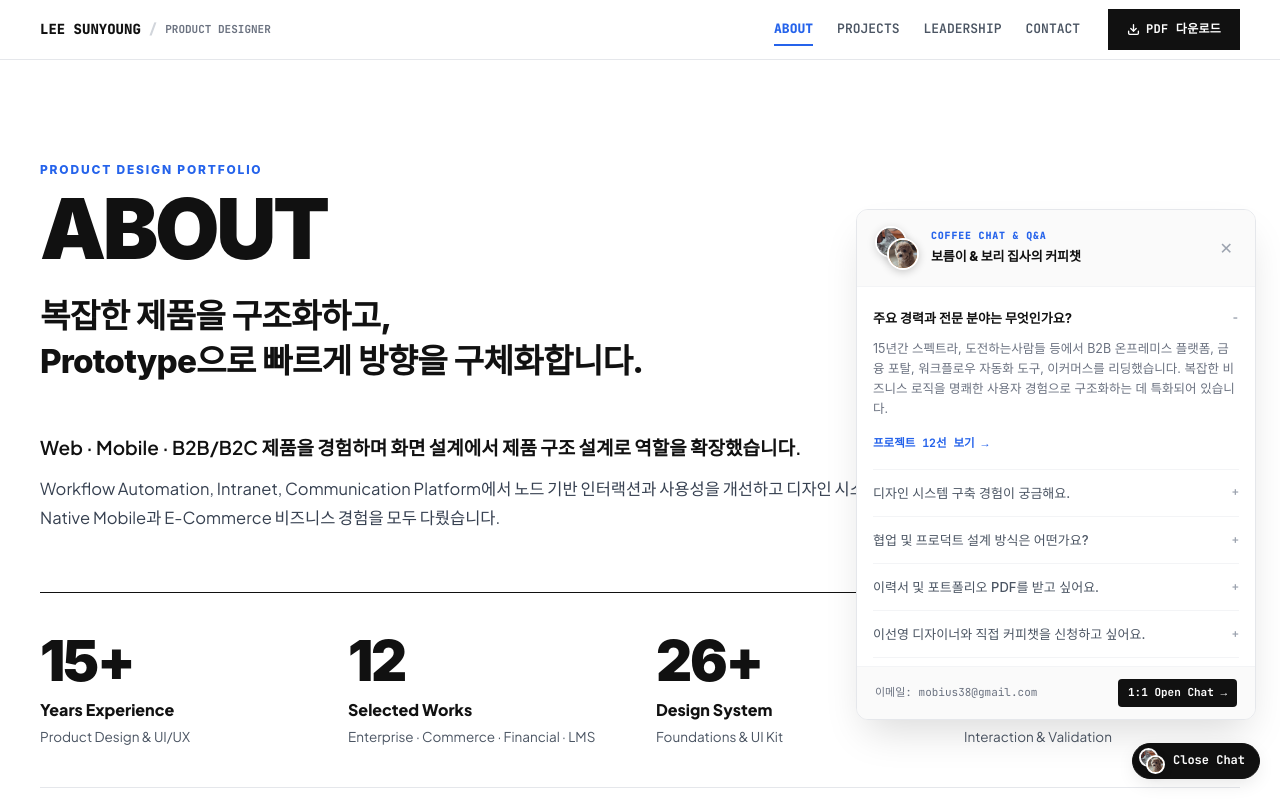
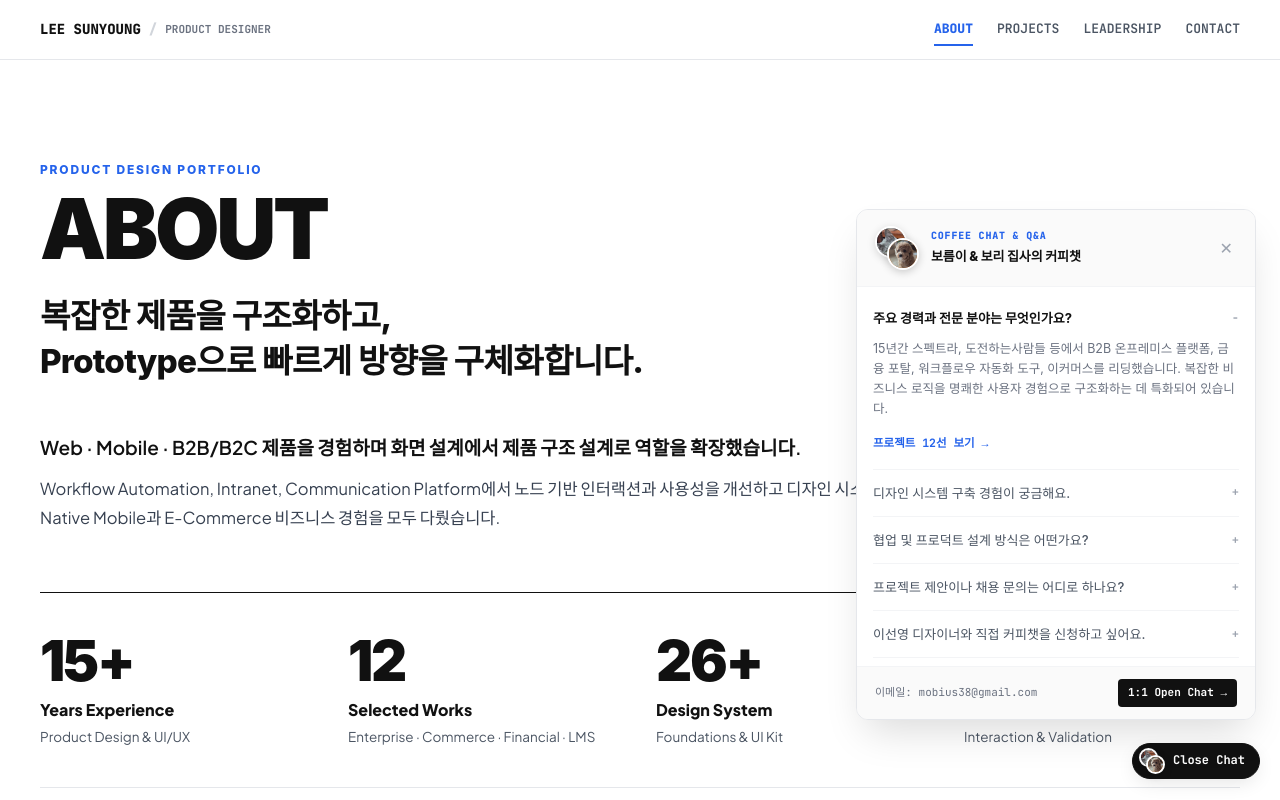
Before and after one commit to mobius38/sylee-portfolio, a React (Vite) app: page / in a window 1280 px wide. Both pictures are taken after a click on the button "Coffee Chat · Q&A". Shown: the top 800 px of the page. Built offline with nearby package versions, Linux system fonts and the light colour scheme; the HTML template or start-up script is replaced by a standard one.

Commit message:
chore: remove PDF download button from GNB header, footer, and Q&A modal

```diff
--- a/src/components/common/RecruiterChatbot.tsx
+++ b/src/components/common/RecruiterChatbot.tsx
@@ -1,5 +1,4 @@
 import { useState } from "react";
-import { DownloadButton } from "../primitives/DownloadButton";
 import { PetDuoAvatar } from "./PetDuoAvatar";
 
 interface FAQItem {
@@ -8,7 +7,6 @@ interface FAQItem {
   a: string;
   actionText?: string;
   actionHref?: string;
-  isDownload?: boolean;
 }
 
 const FAQ_LIST: FAQItem[] = [
@@ -34,16 +32,17 @@ const FAQ_LIST: FAQItem[] = [
     actionHref: "#leadership",
   },
   {
-    id: "resume",
-    q: "이력서 및 포트폴리오 PDF를 받고 싶어요.",
-    a: "채용 검토용 최신 이력서 및 포트폴리오 PDF를 즉시 다운로드하실 수 있습니다.",
-    isDownload: true,
+    id: "contact",
+    q: "프로젝트 제안이나 채용 문의는 어디로 하나요?",
+    a: "이메일(mobius38@gmail.com) 또는 1:1 커피챗으로 연락 주시면 빠르게 확인 후 정중히 회신드리겠습니다.",
+    actionText: "이메일 문의하기",
+    actionHref: "mailto:mobius38@gmail.com",
   },
   {
     id: "coffee-chat",
     q: "이선영 디자이너와 직접 커피챗을 신청하고 싶어요.",
     a: "보름이(러시안블루) & 보리(말티푸) 집사와의 편안한 커피챗! 가벼운 티타임부터 프로덕트 포지션 이야기까지 카카오톡 1:1 오픈채팅으로 언제든 편하게 말 걸어주세요.",
-    actionText: "카카오톡 1:1 커피챗 열기",
+    actionText: "1:1 커피챗 열기",
     actionHref: "https://open.kakao.com/o/sLeeSunyoung",
   },
 ];
@@ -165,19 +164,13 @@ export function RecruiterChatbot({ isOpen, onClose }: { isOpen: boolean; onClose
                     {item.a}
                   </p>
 
-                  {item.isDownload && (
-                    <div>
-                      <DownloadButton isMobile={false} />
-                    </div>
-                  )}
-
                   {item.actionText && item.actionHref && (
                     <a
                       href={item.actionHref}
                       target={item.actionHref.startsWith("http") ? "_blank" : "_self"}
                       rel={item.actionHref.startsWith("http") ? "noopener noreferrer" : undefined}
                       onClick={() => {
-                        if (!item.actionHref?.startsWith("http")) {
+                        if (!item.actionHref?.startsWith("http") && !item.actionHref?.startsWith("mailto:")) {
                           onClose();
                         }
                       }}
--- a/src/components/layout/GnbHeader.tsx
+++ b/src/components/layout/GnbHeader.tsx
@@ -1,5 +1,4 @@
 import { useState, useEffect } from "react";
-import { DownloadButton } from "../primitives/DownloadButton";
 
 export function GnbHeader({ w }: { w: number }) {
   const isMobile = w < 768;
@@ -69,8 +68,7 @@ export function GnbHeader({ w }: { w: number }) {
         )}
       </a>
 
-      {/* Nav 4 Items + Download Button */}
-      <div style={{ display: "flex", alignItems: "center", gap: isMobile ? "8px" : "28px" }}>
+      {/* Nav 4 Items */}
       <nav style={{ display: "flex", gap: isMobile ? "10px" : "24px" }}>
         {navItems.map((item) => {
           const isActive = activeSection === item.id;
@@ -107,9 +105,6 @@ export function GnbHeader({ w }: { w: number }) {
           );
         })}
       </nav>
-
-        {!isMobile && <DownloadButton isMobile={false} />}
-      </div>
     </header>
   );
 }
--- a/src/components/sections/ContactFooter.tsx
+++ b/src/components/sections/ContactFooter.tsx
@@ -1,5 +1,4 @@
 import { useState } from "react";
-import { DownloadButton } from "../primitives/DownloadButton";
 
 export function ContactFooter({ w }: { w: number }) {
   const [copied, setCopied] = useState(false);
@@ -70,8 +69,6 @@ export function ContactFooter({ w }: { w: number }) {
                 </svg>
                 {copied ? "이메일 복사 완료" : email}
               </button>
-
-              <DownloadButton variant="ghost" isMobile={isMobile} />
             </div>
           </div>
 
```
Lines whose indentation alone changed are shown as unchanged.
